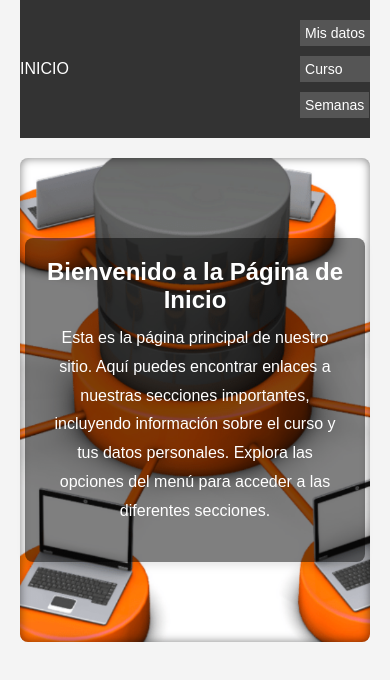
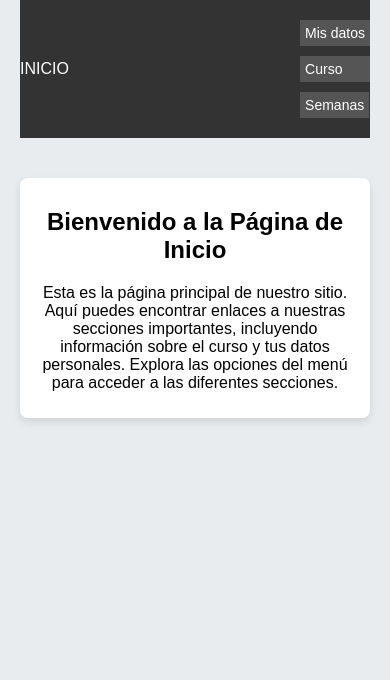
Before and after one commit to LuchitoAE/BASE-DE-DATOS-2.github.io, a plain HTML site: page index.html in a window 390 px wide. Drawn offline with Linux system fonts and the light colour scheme.

Commit message:
prueba responsive
2

```diff
--- a/styles.css
+++ b/styles.css
@@ -8,9 +8,9 @@ body {
 
 /* Contenedor que limita el ancho de la página */
 .page-container {
-    max-width: 1200px; /* Ancho máximo de la página */
-    margin: 0 auto; /* Centramos la página */
-    padding: 0 20px; /* Añadimos márgenes internos laterales */
+    max-width: 1200px;
+    margin: 0 auto;
+    padding: 0 20px;
 }
 
 /* Encabezado */
@@ -28,7 +28,6 @@ header .container {
     flex-wrap: wrap; /* Permite que los elementos se ajusten en pantallas más pequeñas */
 }
 
-/* Estilo para la opción izquierda */
 .left a {
     color: white;
     text-decoration: none;
@@ -36,7 +35,6 @@ header .container {
     padding: 10px;
 }
 
-/* Estilo para las opciones de la derecha */
 .right {
     display: flex;
     gap: 20px;
@@ -57,7 +55,6 @@ header .container {
     background-color: #777;
 }
 
-/* Estilo para el botón desplegable */
 .dropdown {
     position: relative;
 }
@@ -69,7 +66,7 @@ header .container {
     min-width: 160px;
     box-shadow: 0px 8px 16px rgba(0,0,0,0.2);
     z-index: 1;
-    right: 0; /* Alinear el desplegable a la derecha */
+    right: 0;
 }
 
 .dropdown-content a {
@@ -88,41 +85,67 @@ header .container {
     display: block;
 }
 
-.dropdown:hover .dropbtn {
-    background-color: #777;
+/* Estilo para el contenido de la página "Mis Datos" */
+main {
+    margin: 40px 0;
+    background-color: #ffffff;
+    padding: 40px;
+    box-shadow: 0 4px 8px rgba(0, 0, 0, 0.1);
+    border-radius: 8px;
+    text-align: center;
 }
 
-/* Estilo para la sección de bienvenida */
-.welcome-section {
-    background-image: url('imagenes/imagen-inicio.png'); /* Cambia la ruta por la ruta de tu imagen */
-    background-size: cover;
-    background-position: center;
-    padding: 180px 20px;
-    text-align: center;
-    color: white;
-    position: relative;
-    box-shadow: inset 0 0 10px rgba(0, 0, 0, 0.5); /* Sombra para la imagen */
-    border-radius: 8px;
-    margin-top: 20px;
+/* Bloques de contenido */
+.photo-block {
+    margin-bottom: 20px;
 }
 
-.welcome-content {
-    background: rgba(0, 0, 0, 0.5); /* Fondo semitransparente para el texto */
-    display: inline-block;
-    padding: 20px;
-    border-radius: 8px;
-    box-shadow: 0 4px 8px rgba(0, 0, 0, 0.1); /* Sombra para el contenido */
+.photo-block img {
+    border-radius: 50%;
+    max-width: 150px; /* Ajusta el tamaño máximo de la foto */
+    height: auto;
+    display: block;
+    margin: 0 auto;
 }
 
-.welcome-section h1 {
-    font-size: 40px;
-    margin: 0;
+.logo-block {
+    margin: 40px 0;
 }
 
-.welcome-section p {
-    font-size: 20px;
+.logo-block img {
+    max-width: 200px; /* Ajusta el tamaño máximo del logo */
+    height: auto;
+    display: block;
+    margin: 0 auto;
+}
+
+.social-icons {
+    margin: 40px 0;
+}
+
+.social-icons a {
+    margin: 0 10px;
+}
+
+.social-icons img {
+    width: 40px; /* Ajusta el tamaño de los iconos sociales */
+    height: auto;
+}
+
+/* Estilo del bloque de texto */
+.info-block p {
+    font-size: 18px;
     line-height: 1.8;
-    margin-top: 10px;
+    color: #555;
+}
+
+.info-block p strong {
+    color: #000;
+}
+
+/* Fondo general de la página */
+body {
+    background-color: #e9ecef;
 }
 
 /* Media Queries para diseño responsivo */
@@ -142,16 +165,24 @@ header .container {
         padding: 8px;
     }
 
-    .welcome-section {
-        padding: 120px 10px;
+    main {
+        padding: 20px;
     }
 
-    .welcome-section h1 {
-        font-size: 30px;
+    .photo-block img {
+        max-width: 120px;
     }
 
-    .welcome-section p {
-        font-size: 18px;
+    .logo-block img {
+        max-width: 150px;
+    }
+
+    .social-icons img {
+        width: 30px;
+    }
+
+    .info-block p {
+        font-size: 16px;
     }
 }
 
@@ -171,15 +202,23 @@ header .container {
         padding: 5px;
     }
 
-    .welcome-section {
-        padding: 80px 5px;
+    main {
+        padding: 10px;
     }
 
-    .welcome-section h1 {
-        font-size: 24px;
+    .photo-block img {
+        max-width: 100px;
     }
 
-    .welcome-section p {
-        font-size: 16px;
+    .logo-block img {
+        max-width: 120px;
+    }
+
+    .social-icons img {
+        width: 25px;
+    }
+
+    .info-block p {
+        font-size: 14px;
     }
 }
```
